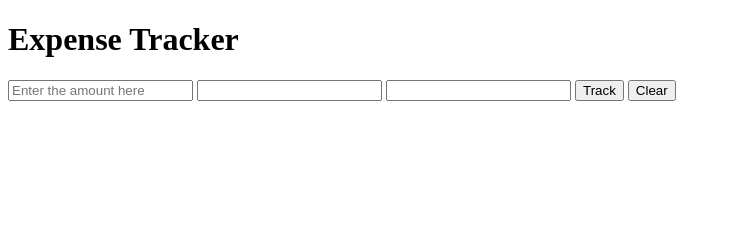
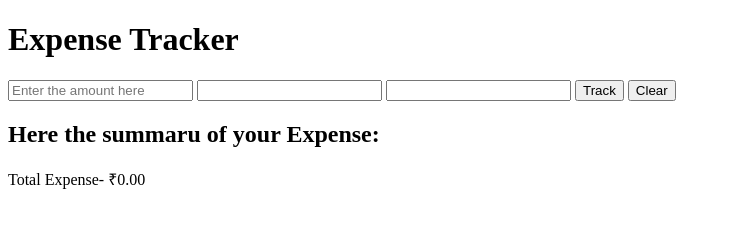
Before and after one commit to Amit-codex/Expense-Tracker, a plain HTML site: page index.html in a window 1280 px wide. Shown: the whole page, without its empty margins (0-731 px from the left). Drawn offline with Linux system fonts and the light colour scheme.

Commit message:
add the expenses list and summary

```diff
--- a/index.html
+++ b/index.html
@@ -7,6 +7,7 @@
 </head>
 <body>
     <h1>Expense Tracker</h1>
+    <!------------------------ Expense Form ------------------->
     <form>
             <input type="number" id="amount" class="amount" placeholder="Enter the amount here" required>
 
@@ -19,5 +20,14 @@
             <button id="clear" type="button">Clear</button>
 
     </form>
+
+    <!------------------------ Expense List ------------------------>
+    <ul id="expense-list"></ul>
+
+    <!--------------------------- Summary ------------------------>
+    <div id="summary">
+        <h2>Here the summaru of your Expense:</h2>
+        <p>Total Expense- <span id="total-expenses">₹0.00</span></p>
+    </div>
 </body>
 </html>
```
